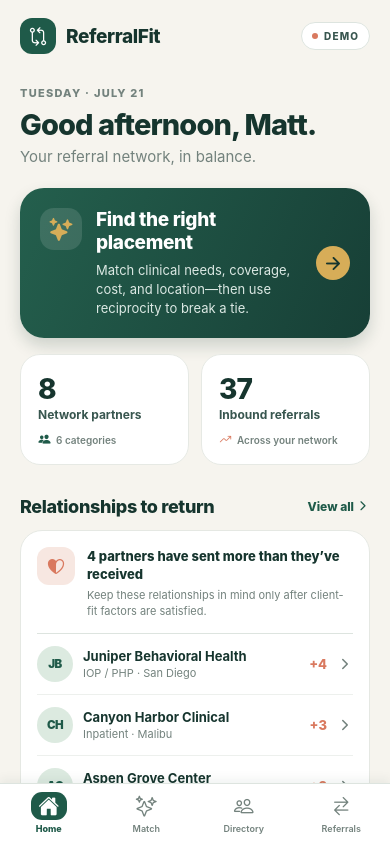
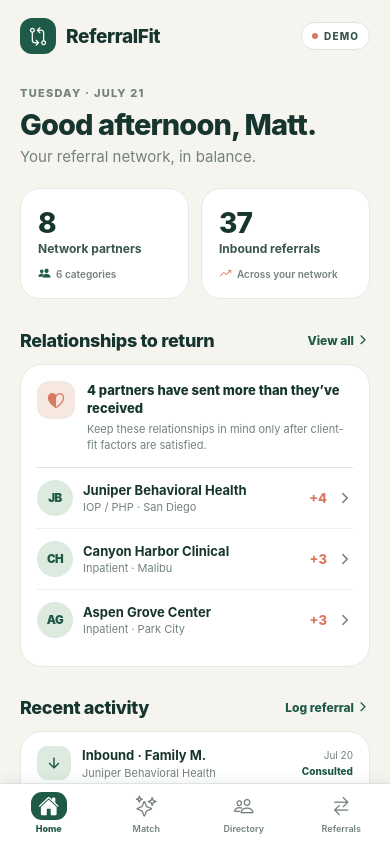
Before and after one commit to MattBrown0406/referent, a React Native app: screen / in a window 390 px wide. Built offline with nearby package versions, Linux system fonts and the light colour scheme.

Commit message:
Remove redundant home match card

```diff
--- a/App.tsx
+++ b/App.tsx
@@ -1,6 +1,5 @@
 import AsyncStorage from '@react-native-async-storage/async-storage';
 import { Ionicons } from '@expo/vector-icons';
-import { LinearGradient } from 'expo-linear-gradient';
 import { StatusBar } from 'expo-status-bar';
 import React, { useEffect, useMemo, useState } from 'react';
 import {
@@ -455,17 +454,6 @@ export default function App() {
           </View>
         </View>
 
-        <TouchableOpacity activeOpacity={0.9} onPress={() => setTab('match')}>
-          <LinearGradient colors={['#245F4D', '#173F36']} start={{ x: 0, y: 0 }} end={{ x: 1, y: 1 }} style={styles.matchHero}>
-            <View style={styles.matchHeroIcon}><AppIcon name="sparkles" size={23} color={COLORS.gold} /></View>
-            <View style={styles.matchHeroCopy}>
-              <Text style={styles.matchHeroTitle}>Find the right placement</Text>
-              <Text style={styles.matchHeroBody}>Match clinical needs, coverage, cost, and location—then use reciprocity to break a tie.</Text>
-            </View>
-            <View style={styles.heroArrow}><AppIcon name="arrow-forward" size={20} color={COLORS.ink} /></View>
-          </LinearGradient>
-        </TouchableOpacity>
-
         <View style={styles.statRow}>
           <View style={styles.statCard}>
             <Text style={styles.statNumber}>{partners.length}</Text>
@@ -906,12 +894,6 @@ const styles = StyleSheet.create({
   eyebrow: { color: COLORS.gray, fontSize: 11, fontWeight: '800', letterSpacing: 1.25, marginBottom: 7 },
   heroTitle: { fontSize: 29, lineHeight: 35, color: COLORS.ink, fontWeight: '800', letterSpacing: -0.9 },
   heroSubtitle: { fontSize: 15, color: COLORS.gray, marginTop: 5 },
-  matchHero: { minHeight: 144, borderRadius: 24, padding: 20, flexDirection: 'row', alignItems: 'flex-start', marginBottom: 16, shadowColor: COLORS.ink, shadowOpacity: 0.18, shadowRadius: 16, shadowOffset: { width: 0, height: 8 }, elevation: 5 },
-  matchHeroIcon: { width: 42, height: 42, borderRadius: 14, backgroundColor: 'rgba(255,255,255,0.12)', alignItems: 'center', justifyContent: 'center' },
-  matchHeroCopy: { flex: 1, paddingHorizontal: 14 },
-  matchHeroTitle: { color: COLORS.white, fontSize: 19, fontWeight: '800', letterSpacing: -0.35, marginBottom: 7 },
-  matchHeroBody: { color: '#DCE9E4', fontSize: 13, lineHeight: 19 },
-  heroArrow: { width: 34, height: 34, borderRadius: 17, backgroundColor: COLORS.gold, alignItems: 'center', justifyContent: 'center', alignSelf: 'center' },
   statRow: { flexDirection: 'row', gap: 12, marginBottom: 28 },
   statCard: { flex: 1, backgroundColor: COLORS.white, borderRadius: 20, padding: 17, borderWidth: 1, borderColor: '#E6E9E4' },
   statNumber: { fontSize: 28, fontWeight: '800', color: COLORS.ink, letterSpacing: -0.8 },
--- a/package.json
+++ b/package.json
@@ -7,7 +7,6 @@
     "@react-native-async-storage/async-storage": "2.2.0",
     "expo": "~57.0.7",
     "expo-font": "~57.0.1",
-    "expo-linear-gradient": "~57.0.1",
     "expo-status-bar": "~57.0.1",
     "react": "19.2.3",
     "react-dom": "19.2.3",
```
Also changed, not shown: 1 other file (tests, documents, lock files or other folders).
